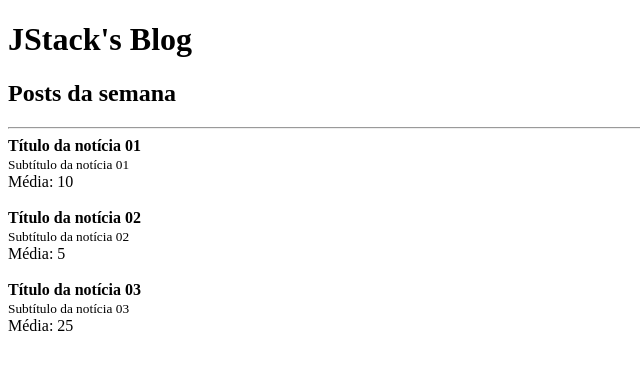
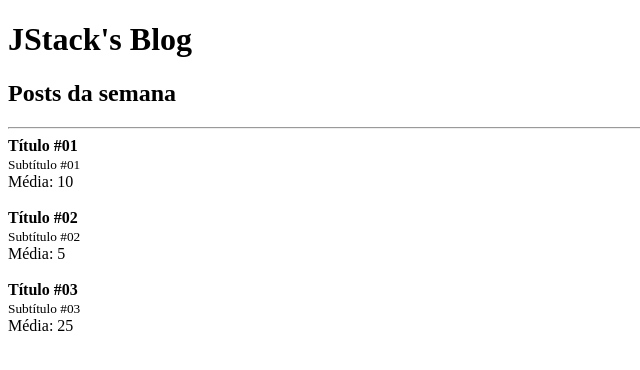
Before and after one commit to renatojfsantos/JStack-react-fundamentos, a React app: page / in a window 1280 px wide. Shown: the top 370 px of the page, without its empty margins (0-640 px from the left). Built offline with nearby package versions, Linux system fonts and the light colour scheme; the HTML template or start-up script is replaced by a standard one.

Commit message:
Render lists

```diff
--- a/src/App.js
+++ b/src/App.js
@@ -2,6 +2,12 @@ import React from 'react';
 
 import Post from './Post';
 import Header from './Header';
+
+const posts = [
+  {title: "Título #01", subtitle:"Subtítulo #01", likes: 20},
+  {title: "Título #02", subtitle:"Subtítulo #02", likes: 10},
+  {title: "Título #03", subtitle:"Subtítulo #03", likes: 50},
+];
 
 function App() {
   return (
@@ -12,27 +18,16 @@ function App() {
 
       <hr />
 
-      <Post
-        likes={20}
-        post={{
-          title: "Título da notícia 01",
-          subtitle:"Subtítulo da notícia 01",
-        }}
-      />
-      <Post
-        likes={10}
-        post={{
-          title: "Título da notícia 02",
-          subtitle:"Subtítulo da notícia 02",
-        }}
-      />
-      <Post
-        likes={50}
-        post={{
-          title: "Título da notícia 03",
-          subtitle:"Subtítulo da notícia 03",
-        }}
-      />
+      {posts.map((post => (
+        <Post
+          key={post.title}
+          likes={post.likes}
+          post={{
+            title: post.title,
+            subtitle: post.subtitle,
+          }}
+        />
+      )))}
     </>
   );
 }
```
